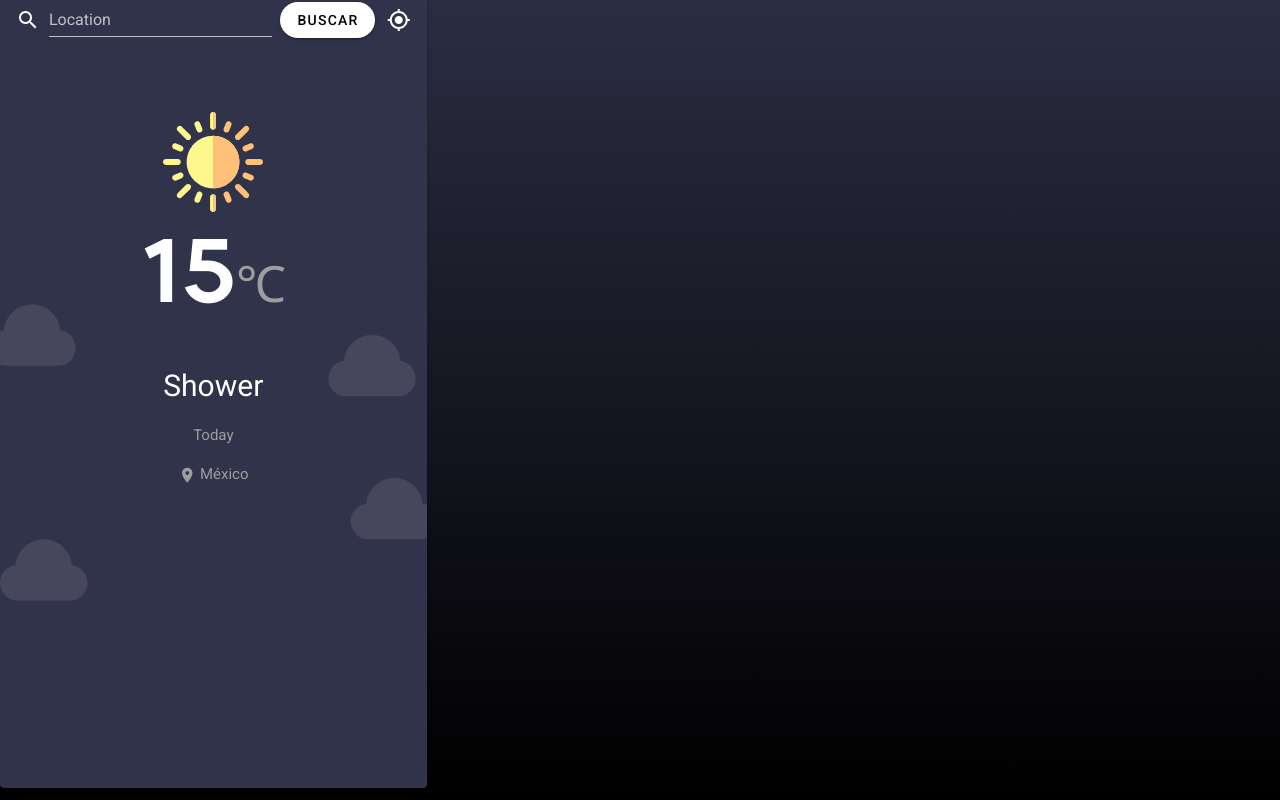
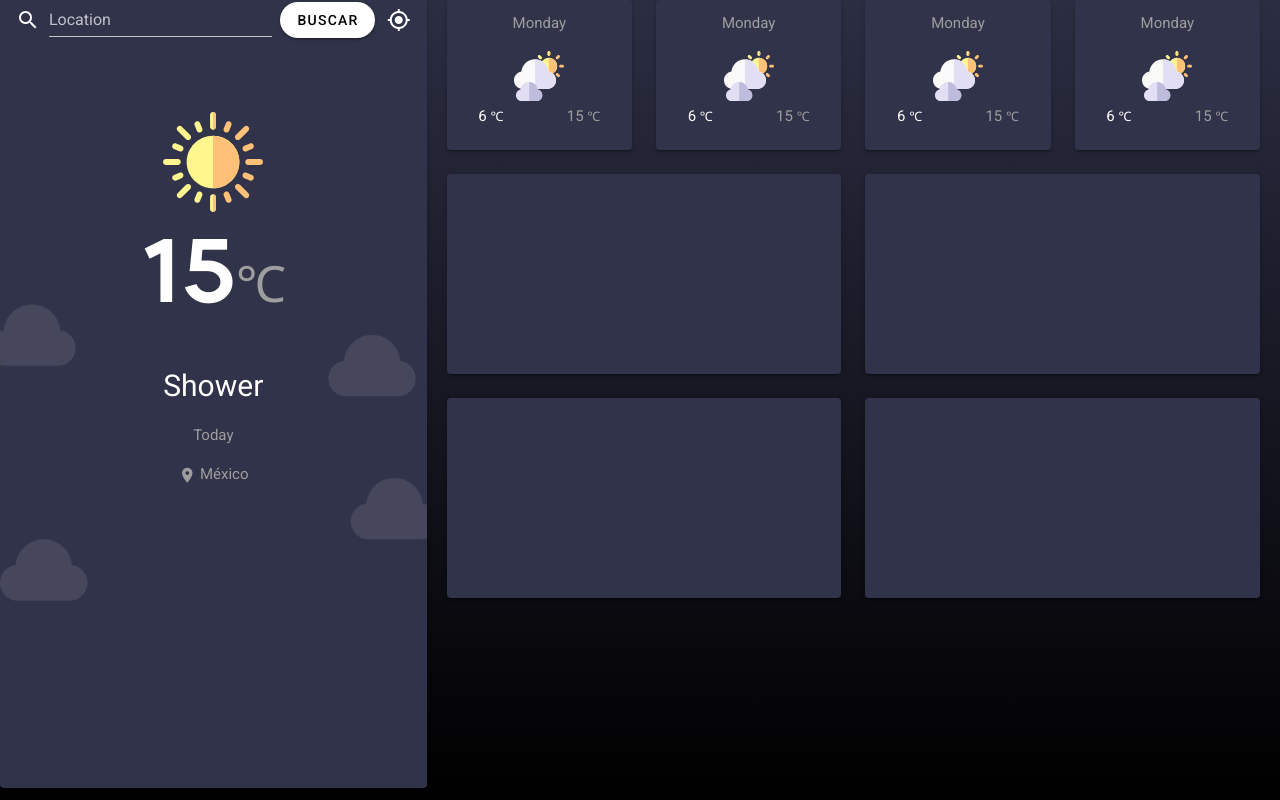
Before and after one commit to JesusHdezMtz/briefcase-weather-app, a Vue app in the folder weather-app/: page / in a window 1280 px wide. Built offline with nearby package versions, Linux system fonts and the light colour scheme.

Commit message:
2 new components (secondary card and tertiary card)
The view structure was made, the 2 new components were added

```diff
--- /dev/null
+++ b/weather-app/src/components/BaseSecondaryCard.vue
@@ -0,0 +1,36 @@
+<template>
+    <div>
+        <v-card width="100%" height="150" color="#31334a">
+            <v-container class="text-center">
+                <p class="grey--text text-size-xs">Monday</p>
+                <v-img
+        class="mx-auto"
+        src="../assets/icons/006-cloudy day.svg"
+        width="50"
+        height="50"
+      ></v-img>
+      <v-row class="pt-4">
+          <span class="mx-auto white--text text-size-xs">6
+              <span class=" white--text text-size-xss">℃</span></span>
+          <span class="mx-auto grey--text text-size-xs">15
+              <span class=" grey--text text-size-xss">℃</span></span>
+      </v-row>
+            </v-container>
+
+
+        </v-card>
+    </div>
+</template>
+<script>
+export default {
+  name: "BaseSecondaryCard",
+};
+</script>
+<style scoped>
+.text-size-xs{
+  font-size: 15px;
+}
+.text-size-xss{
+  font-size: 13px;
+}
+</style>
--- /dev/null
+++ b/weather-app/src/components/BaseTertiaryCard.vue
@@ -0,0 +1,13 @@
+<template>
+  <div class="full-size">
+    <v-card width="100%" height="200" color="#31334a">
+
+    </v-card>
+  </div>
+</template>
+<style scoped>
+.full-size{
+  width: 100%;
+  height: 100%;
+}
+</style>
--- a/weather-app/src/views/Home.vue
+++ b/weather-app/src/views/Home.vue
@@ -4,8 +4,29 @@
         <v-col cols="12" xs="12" sm="12" md="4" lg="4" xl="4" class="pa-0 ma-0">
             <basePrincipalCard></basePrincipalCard>
         </v-col>
-        <v-col cols="12" xs="12" sm="12" md="8" lg="8" xl="8"  class="pa-0 ma-0">
-
+        <v-col cols="12" xs="12" sm="12" md="8" lg="8" xl="8"  class="pa-0 ma-0 ">
+            <v-container class="px-5">
+              <v-row>
+                 <v-col cols="12" xs="12" sm="6" md="3" lg="3" xl="3"
+                 v-for="(item, i) in days" :key="i">
+                   <baseSecondaryCard></baseSecondaryCard>
+                 </v-col>
+              </v-row>
+              </v-container>
+              <v-container class="px-2">
+              <v-row class="full-size mx-0">
+                 <v-col cols="12" xs="12" sm="12" md="6" lg="6" xl="6"
+                 v-for="(item, i) in cardsOneRow" :key="i">
+                   <baseTertiaryCard></baseTertiaryCard>
+                 </v-col>
+              </v-row>
+              <v-row class="full-size mx-0">
+                 <v-col cols="12" xs="12" sm="12" md="6" lg="6" xl="6"
+                 v-for="(item, i) in cardsTwoRow" :key="i">
+                   <baseTertiaryCard></baseTertiaryCard>
+                 </v-col>
+              </v-row>
+            </v-container>
         </v-col>
     </v-row>
 </div>
@@ -13,12 +34,32 @@
 
 <script>
 import basePrincipalCard from "@/components/BasePrincipalCard.vue";
+import baseSecondaryCard from "@/components/BaseSecondaryCard.vue";
+import baseTertiaryCard from "@/components/BaseTertiaryCard.vue";
 
 export default {
   components: {
     basePrincipalCard,
+    baseSecondaryCard,
+    baseTertiaryCard,
 
   },
+  data: () => ({
+    days: [
+      { mensaje: 'Foo' },
+      { mensaje: 'Bar' },
+      { mensaje: 'Bar' },
+      { mensaje: 'Bar' },
+    ],
+    cardsOneRow: [
+      { mensaje: 'Foo' },
+      { mensaje: 'Bar' },
+    ],
+    cardsTwoRow: [
+      { mensaje: 'Foo' },
+      { mensaje: 'Bar' },
+    ],
+  }),
 };
 </script>
 
```
Also changed, not shown: weather-app/src/App.vue (line endings or trailing spaces).
